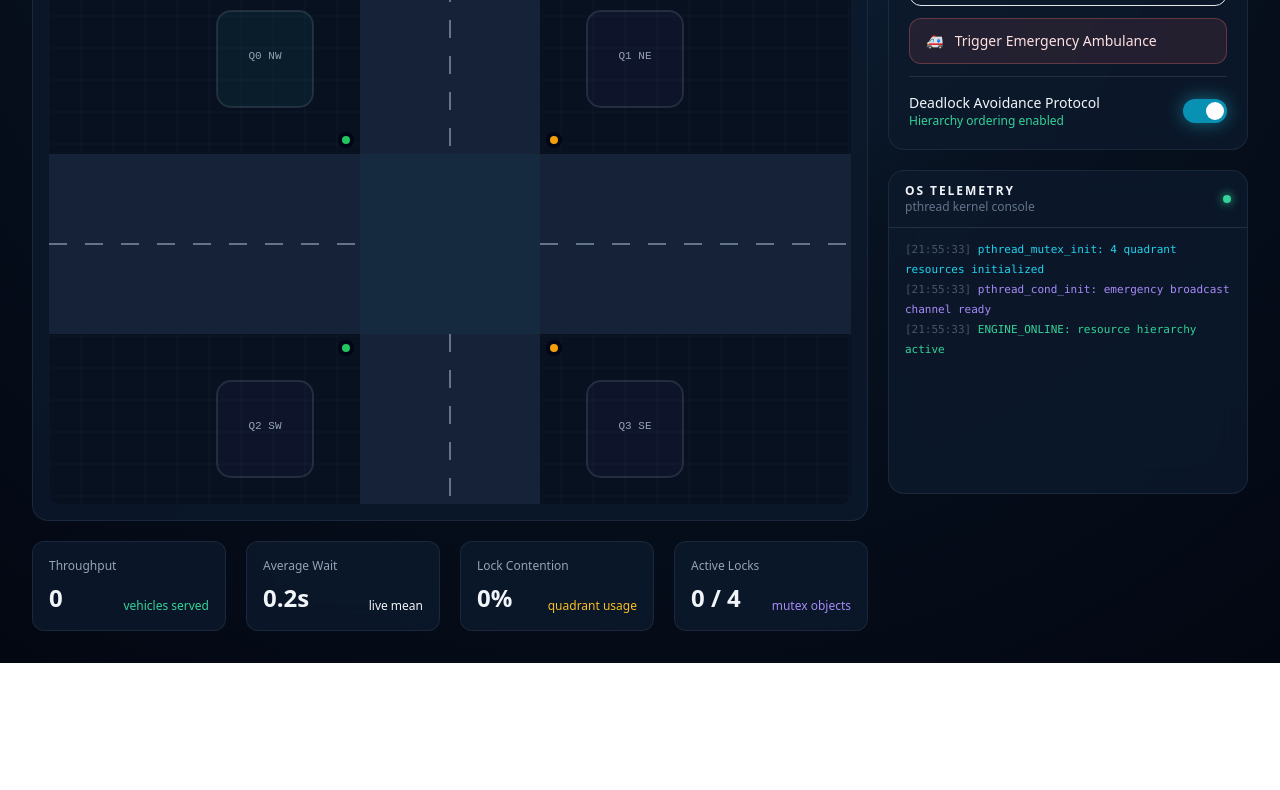
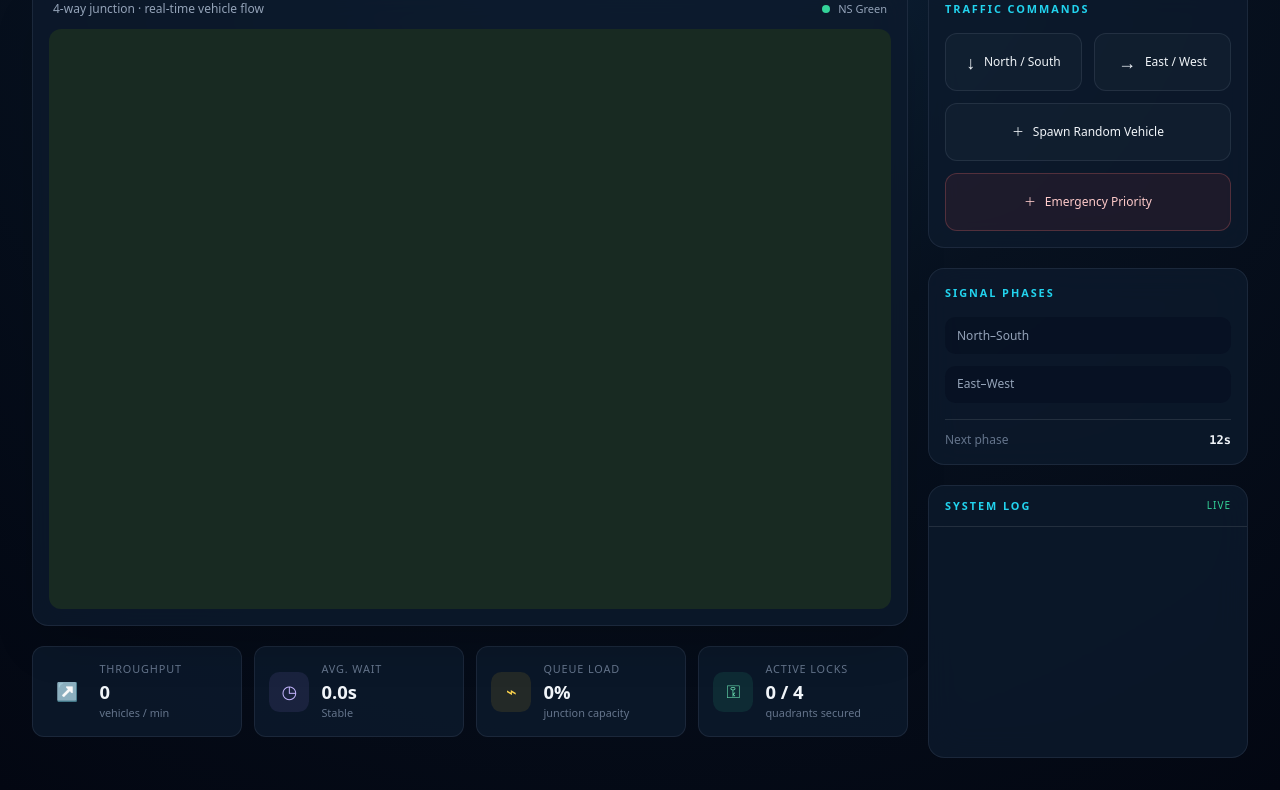
Before and after one commit to payal-tyagi07/Multi-Threaded-Traffic-Light-Intersection, a plain HTML site: page index.html in a window 1280 px wide. Shown: the part 198-988 px from the top of the page. Before the commit the page ends 861 px from the top, so only its background shows below. Drawn offline with nearby package versions, Linux system fonts and the light colour scheme.

Commit message:
add: initial project files and setup documentation

```diff
--- a/index.html
+++ b/index.html
@@ -17,55 +17,87 @@
     .switch::after { content: ''; position: absolute; width: 18px; height: 18px; left: 3px; top: 3px; border-radius: 50%; background: white; transition: .2s; }
     .switch.on { background: #0891b2; box-shadow: 0 0 18px rgba(34,211,238,.45); }
     .switch.on::after { transform: translateX(20px); }
+    .metric-card { display:flex; align-items:center; gap:.75rem; border:1px solid rgba(148,163,184,.12); border-radius:.75rem; background:rgba(13,26,45,.82); padding:.9rem; }
+    .metric-card .metric-icon { display:grid; width:40px; height:40px; flex:none; place-items:center; border-radius:.65rem; font-size:18px; }
+    .metric-card p { color:#64748b; font-size:.68rem; text-transform:uppercase; letter-spacing:.08em; }
+    .metric-card strong { font-size:1.15rem; font-weight:650; }
+    .metric-card span { display:block; color:#64748b; font-size:.68rem; }
+    .panel-title { font-size:.68rem; font-weight:700; letter-spacing:.18em; text-transform:uppercase; color:#22d3ee; }
+    .command-button { min-height:58px; display:flex; align-items:center; justify-content:center; gap:.55rem; border:1px solid rgba(148,163,184,.14); border-radius:.75rem; background:rgba(148,163,184,.04); font-size:.75rem; transition:.2s; }
+    .command-button:hover { border-color:rgba(34,211,238,.35); background:rgba(34,211,238,.08); transform:translateY(-1px); }
+    .command-button.emergency { border-color:rgba(248,113,113,.25); background:rgba(239,68,68,.08); color:#fecaca; }
+    .command-button.emergency:hover { border-color:rgba(248,113,113,.55); background:rgba(239,68,68,.16); }
+    .phase-row { display:flex; align-items:center; justify-content:space-between; border-radius:.65rem; background:rgba(2,6,23,.3); padding:.65rem .75rem; }
+    .signal-stack { display:flex; gap:4px; border-radius:999px; background:#020617; padding:5px; }
+    .signal-dot { width:10px; height:10px; border-radius:50%; background:#263044; }
+    .signal-dot.red { background:#ef4444; box-shadow:0 0 10px rgba(239,68,68,.7); }
+    .signal-dot.yellow { background:#f59e0b; box-shadow:0 0 10px rgba(245,158,11,.7); }
+    .signal-dot.green { background:#22c55e; box-shadow:0 0 10px rgba(34,197,94,.7); }
   </style>
 </head>
-<body class="min-h-screen text-slate-100 antialiased">
-  <header class="border-b border-slate-800/80 px-5 py-4 md:px-8">
+<body class="min-h-screen overflow-x-hidden text-slate-100 antialiased">
+  <header class="border-b border-white/10 px-5 py-4 md:px-8">
     <div class="mx-auto flex max-w-[1500px] items-center justify-between">
       <div class="flex items-center gap-3">
-        <div class="grid h-10 w-10 place-items-center rounded-xl bg-cyan-400 text-ink shadow-lg shadow-cyan-500/20">SC</div>
-        <div><h1 class="font-semibold tracking-wide">SyncCross <span class="text-cyan-400">Traffic OS</span></h1><p class="text-xs text-slate-400">Multi-threaded intersection controller</p></div>
+        <div class="grid h-11 w-11 place-items-center rounded-xl border border-cyan-300/20 bg-cyan-400/10 text-cyan-300 shadow-[0_0_30px_rgba(34,211,238,.12)]">
+          <svg width="24" height="24" viewBox="0 0 24 24" fill="none" aria-hidden="true"><path d="M12 3v18M3 12h18M7 5l5 7 5-7M5 17l7-5 7 5" stroke="currentColor" stroke-width="1.8" stroke-linecap="round"/></svg>
         </div>
-      <div class="flex items-center gap-2 rounded-full border border-emerald-500/20 bg-emerald-500/10 px-3 py-1.5 text-xs text-emerald-300"><span class="h-2 w-2 animate-pulse rounded-full bg-emerald-400"></span>Engine Online</div>
+        <div><h1 class="text-lg font-semibold tracking-wide">SYNC<span class="text-cyan-400">CROSS</span></h1><p class="text-[11px] uppercase tracking-[.22em] text-slate-500">Intelligent Intersection</p></div>
+      </div>
+      <div class="flex items-center gap-4">
+        <div class="hidden items-center gap-2 text-xs text-slate-400 sm:flex"><span class="h-2 w-2 rounded-full bg-emerald-400 shadow-[0_0_12px_#34d399]"></span><span>System Online</span></div>
+        <div id="clock" class="rounded-lg border border-white/10 bg-white/[.03] px-3 py-2 font-mono text-xs text-slate-300">00:00:00</div>
+      </div>
     </div>
   </header>
 
-  <main class="mx-auto grid max-w-[1500px] gap-5 p-5 md:p-8 lg:grid-cols-[minmax(520px,1fr)_360px]">
-    <section class="space-y-5">
-      <div class="glass rounded-2xl p-3 md:p-4">
-        <div class="mb-3 flex items-center justify-between px-1">
-          <div><p class="text-xs font-semibold uppercase tracking-[.2em] text-cyan-400">Live Simulation</p><h2 class="mt-1 text-lg font-semibold">Intersection 04-A</h2></div>
-          <div class="flex gap-2 text-xs"><span class="rounded-md bg-slate-800 px-2 py-1">4 Quadrants</span><span class="rounded-md bg-slate-800 px-2 py-1">8 Active Nodes</span></div>
-        </div>
-        <canvas id="intersection" class="h-[520px] w-full rounded-xl bg-[#081423]" aria-label="Animated four-way traffic intersection"></canvas>
+  <main class="mx-auto max-w-[1500px] p-5 md:p-8">
+    <div class="mb-5 flex flex-wrap items-end justify-between gap-4">
+      <div><p class="text-xs font-semibold uppercase tracking-[.25em] text-cyan-400">Live Operations</p><h2 class="mt-1 text-2xl font-semibold">Intersection <span class="text-slate-500">/ 04-A</span></h2></div>
+      <div class="flex items-center gap-2 rounded-xl border border-white/10 bg-white/[.03] px-3 py-2 text-xs"><span class="text-slate-500">Adaptive mode</span><span id="modeBadge" class="rounded-md bg-cyan-400/15 px-2 py-1 text-cyan-300">TRAFFIC</span></div>
     </div>
 
-      <div class="grid gap-5 sm:grid-cols-2 xl:grid-cols-4">
-        <article class="glass rounded-xl p-4"><p class="text-xs text-slate-400">Throughput</p><div class="mt-2 flex items-end justify-between"><strong id="throughput" class="text-2xl">0</strong><span class="text-xs text-emerald-400">vehicles served</span></div></article>
-        <article class="glass rounded-xl p-4"><p class="text-xs text-slate-400">Average Wait</p><div class="mt-2 flex items-end justify-between"><strong id="wait" class="text-2xl">0.0s</strong><span class="text-xs text-cyan-400">live mean</span></div></article>
-        <article class="glass rounded-xl p-4"><p class="text-xs text-slate-400">Lock Contention</p><div class="mt-2 flex items-end justify-between"><strong id="contention" class="text-2xl">0%</strong><span class="text-xs text-amber-400">quadrant usage</span></div></article>
-        <article class="glass rounded-xl p-4"><p class="text-xs text-slate-400">Active Locks</p><div class="mt-2 flex items-end justify-between"><strong id="locks" class="text-2xl">0 / 4</strong><span class="text-xs text-violet-400">mutex objects</span></div></article>
+    <div class="grid gap-5 xl:grid-cols-[minmax(600px,1fr)_320px]">
+      <section class="min-w-0 space-y-5">
+        <div class="glass overflow-hidden rounded-2xl p-3 shadow-2xl shadow-black/20 md:p-4">
+          <div class="mb-3 flex items-center justify-between px-1"><p class="text-xs text-slate-400">4-way junction · real-time vehicle flow</p><div class="flex items-center gap-2 text-[11px] text-slate-400"><span class="h-2 w-2 rounded-full bg-emerald-400"></span><span id="phaseLabel">NS Green</span></div></div>
+          <canvas id="intersection" class="h-[580px] w-full rounded-xl bg-[#182a22]" aria-label="Animated aerial four-way traffic intersection"></canvas>
+        </div>
+
+        <div class="grid grid-cols-2 gap-3 lg:grid-cols-4">
+          <article class="metric-card"><div class="metric-icon bg-cyan-400/10 text-cyan-300">↗</div><div><p>Throughput</p><strong id="throughput">0</strong><span> vehicles / min</span></div></article>
+          <article class="metric-card"><div class="metric-icon bg-violet-400/10 text-violet-300">◷</div><div><p>Avg. Wait</p><strong id="wait">0.0s</strong><span id="waitTrend">Stable</span></div></article>
+          <article class="metric-card"><div class="metric-icon bg-amber-400/10 text-amber-300">⌁</div><div><p>Queue Load</p><strong id="contention">0%</strong><span>junction capacity</span></div></article>
+          <article class="metric-card"><div class="metric-icon bg-emerald-400/10 text-emerald-300">⚿</div><div><p>Active Locks</p><strong id="locks">0 / 4</strong><span>quadrants secured</span></div></article>
         </div>
       </section>
 
       <aside class="space-y-5">
-      <section class="glass rounded-2xl p-5">
-        <p class="text-xs font-semibold uppercase tracking-[.2em] text-cyan-400">Simulation Controls</p>
-        <div class="mt-4 space-y-3">
-          <button id="spawnNormal" class="w-full rounded-xl border border-cyan-400/30 bg-cyan-400/10 px-4 py-3 text-left text-sm font-medium transition hover:bg-cyan-400/20"><span class="mr-2 text-cyan-300">＋</span> Spawn Normal Vehicle</button>
-          <button id="spawnEmergency" class="w-full rounded-xl border border-red-400/30 bg-red-400/10 px-4 py-3 text-left text-sm font-medium text-red-100 transition hover:bg-red-400/20"><span class="mr-2">🚑</span> Trigger Emergency Ambulance</button>
-          <div class="flex items-center justify-between border-t border-slate-700/60 pt-4">
-            <div><p class="text-sm font-medium">Deadlock Avoidance Protocol</p><p id="protocolText" class="text-xs text-emerald-400">Hierarchy ordering enabled</p></div>
-            <button id="protocol" aria-label="Toggle deadlock avoidance" class="switch on"></button>
-          </div>
+        <section class="glass rounded-2xl p-4">
+          <p class="panel-title">Traffic Commands</p>
+          <div class="mt-4 grid grid-cols-2 gap-3">
+            <button id="spawnNorthSouth" class="command-button"><span class="text-lg">↓</span><span>North / South</span></button>
+            <button id="spawnEastWest" class="command-button"><span class="text-lg">→</span><span>East / West</span></button>
+            <button id="spawnNormal" class="command-button col-span-2"><span class="text-cyan-300">＋</span><span>Spawn Random Vehicle</span></button>
+            <button id="spawnEmergency" class="command-button emergency col-span-2"><span>＋</span><span>Emergency Priority</span></button>
           </div>
         </section>
 
+        <section class="glass rounded-2xl p-4">
+          <p class="panel-title">Signal Phases</p>
+          <div class="mt-4 space-y-3">
+            <div class="phase-row"><span class="text-xs text-slate-400">North–South</span><div class="flex items-end gap-1" id="nsLights"></div></div>
+            <div class="phase-row"><span class="text-xs text-slate-400">East–West</span><div class="flex items-end gap-1" id="ewLights"></div></div>
+          </div>
+          <div class="mt-4 border-t border-white/10 pt-3 text-xs"><div class="flex justify-between"><span class="text-slate-500">Next phase</span><strong id="countdown" class="font-mono text-cyan-300">12s</strong></div></div>
+        </section>
+
         <section class="glass overflow-hidden rounded-2xl">
-        <div class="flex items-center justify-between border-b border-slate-700/60 px-4 py-3"><div><p class="text-xs font-semibold uppercase tracking-[.16em] text-cyan-400">OS Telemetry</p><p class="text-xs text-slate-500">pthread kernel console</p></div><span class="h-2 w-2 rounded-full bg-emerald-400 shadow-[0_0_10px_#34d399]"></span></div>
-        <div id="terminal" class="terminal h-[265px] overflow-y-auto px-4 py-3 font-mono text-[11px] leading-5 text-slate-300"></div>
+          <div class="flex items-center justify-between border-b border-white/10 px-4 py-3"><p class="panel-title">System Log</p><span class="text-[10px] uppercase tracking-widest text-emerald-400">Live</span></div>
+          <div id="terminal" class="terminal h-[230px] overflow-y-auto px-4 py-3 font-mono text-[10px] leading-5 text-slate-400"></div>
         </section>
       </aside>
+    </div>
   </main>
 
 <script>
```
Also changed, not shown: file.txt (added), 11 other files. Lines whose indentation alone changed are shown as unchanged.
